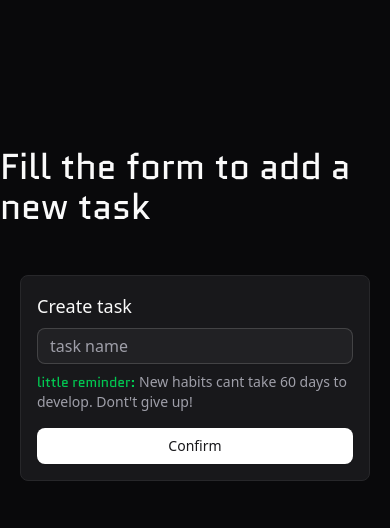
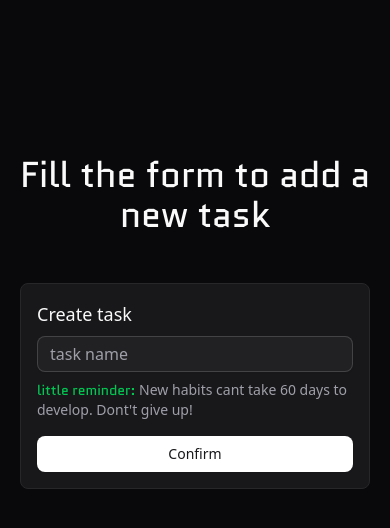
Before and after one commit to ArthurThz/Habit-Tracker, a Next.js app: page /tasks/new-task in a window 390 px wide. Shown: the top 528 px of the page. Built offline with nearby package versions, Linux system fonts and the light colour scheme.

Commit message:
(dev) added loader spinner to create new task form button when is submtting

```diff
--- a/src/app/api/create-task/route.ts
+++ b/src/app/api/create-task/route.ts
@@ -12,6 +12,7 @@ export async function POST(request: Request) {
   try {
     const result =
       await sql`INSERT INTO tasks (name, user_id) VALUES (${taskName}, ${userId})`;
+
     return NextResponse.json({ success: true, data: result });
   } catch (err) {
     console.error(err);
--- a/src/app/tasks/new-task/page.tsx
+++ b/src/app/tasks/new-task/page.tsx
@@ -2,8 +2,8 @@ import NewTaskForm from "@/components/forms/new-task-form";
 
 const NewTaskPage = () => {
   return (
-    <div className="w-full h-screen flex flex-col items-center justify-center gap-4">
-      <h1 className="font-quantico text-4xl">
+    <div className="w-full h-screen flex flex-col items-center justify-center p-4 gap-4">
+      <h1 className="font-quantico text-4xl text-center lg:text-start ">
         Fill the form to add a new task
       </h1>
       <NewTaskForm />
--- a/src/components/forms/new-task-form/index.tsx
+++ b/src/components/forms/new-task-form/index.tsx
@@ -11,6 +11,7 @@ import {
 } from "@/components/ui/form";
 import { Input } from "@/components/ui/input";
 import { zodResolver } from "@hookform/resolvers/zod";
+import { LoaderCircle } from "lucide-react";
 import { useForm } from "react-hook-form";
 import { toast } from "sonner";
 import { z } from "zod";
@@ -27,15 +28,18 @@ const NewTaskForm = () => {
   });
 
   const onSubmit = async (values: z.infer<typeof formSchema>) => {
-    await fetch("/api/create-task", {
+    const response = await fetch("/api/create-task", {
       method: "POST",
       headers: {
         "Content-Type": "application/json",
       },
       body: JSON.stringify({ taskName: values.name, userId: 1 }),
     });
-    toast.success("Task sucessfully created!");
-    form.reset();
+
+    if (response.ok) {
+      toast.success("Task sucessfully created!");
+      form.reset();
+    }
   };
   return (
     <div className="max-w-[350px] max-h-1/2 h-full mt-8">
@@ -63,7 +67,16 @@ const NewTaskForm = () => {
               </FormItem>
             )}
           ></FormField>
-          <Button className="bg-white hover:cursor-pointer">Confirm</Button>
+          <Button
+            disabled={form.formState.isSubmitting}
+            className="bg-white hover:cursor-pointer"
+          >
+            {form.formState.isSubmitting ? (
+              <LoaderCircle className="animate-spin" />
+            ) : (
+              "Confirm"
+            )}
+          </Button>
         </form>
       </Form>
     </div>
--- a/src/components/ui/button.tsx
+++ b/src/components/ui/button.tsx
@@ -10,7 +10,7 @@ const buttonVariants = cva(
     variants: {
       variant: {
         default:
-          "bg-primary text-primary-foreground shadow-xs hover:bg-primary/90",
+          "bg-primary text-primary-foreground shadow-xs  hover:bg-primary/90",
         destructive:
           "bg-destructive text-white shadow-xs hover:bg-destructive/90 focus-visible:ring-destructive/20 dark:focus-visible:ring-destructive/40 dark:bg-destructive/60",
         outline:
```
